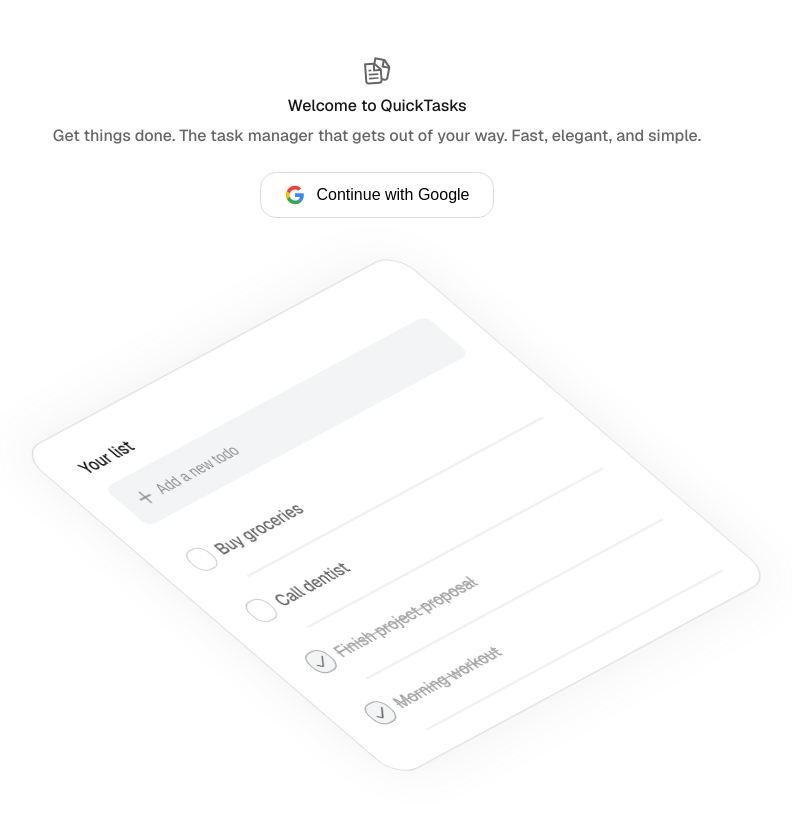
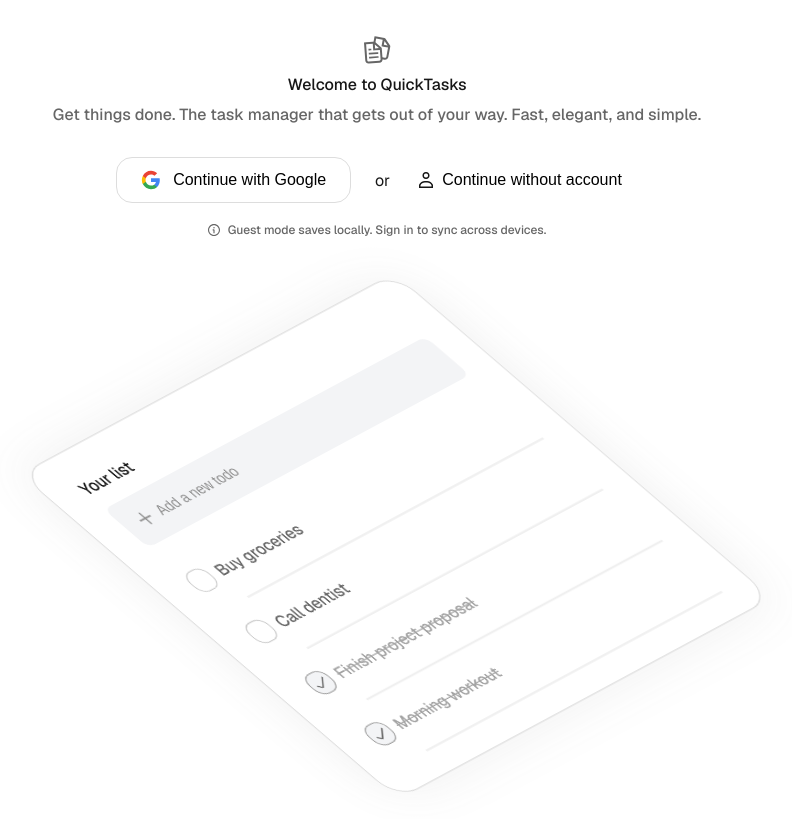
Before and after one commit to San-code1/todo-app, a React (Vite) app: page / in a window 1280 px wide. Shown: the whole page, without its empty margins (263-1055 px from the left). Built offline with nearby package versions, Linux system fonts and the light colour scheme; no server answers.

Commit message:
added guest view

```diff
--- a/src/App.tsx
+++ b/src/App.tsx
@@ -12,46 +12,99 @@
 import Lottie from 'lottie-react'
 import loaderAnimation from './assets/Lottie-logo-dark.json'
 import { LayoutGroup } from 'motion/react'
+import { loadTodosFromStorage, saveTodosToStorage } from './services/localstorage'
+
+type UserMode = 'authenticated' | 'guest' | null
 
 const App = () => {
   const { user, loading: authLoading, signInWithGoogle, signOut } = useAuth()
+  const [userMode, setUserMode] = useState<UserMode>(null)
   const [todos, setTodos] = useState<TodoType[]>([])
   const [filterSelected, setFilterSelected] = useState<FilterValue>(TODO_FILTERS.ALL)
   const [loading, setLoading] = useState(true)
   const [saving, setSaving] = useState(false)
 
-  // Cargar todos cuando el usuario cambia
+  const isGuest = userMode === 'guest'
+  const isAuthenticated = user !== null
+
+  // Detectar cuando el usuario se autentica desde modo guest
   useEffect(() => {
-    if (!user) {
-      setTodos([])
-      setLoading(false)
-      return
+    if (user && userMode === 'guest') {
+      // Usuario se autenticó desde guest mode
+      // Migrar datos de localStorage a Firebase
+      const guestTodos = loadTodosFromStorage()
+
+      if (guestTodos.length > 0) {
+        // Guardar las tareas del guest en Firebase
+        setSaving(true)
+        Promise.all(
+          guestTodos.map(todo => saveTodo(user.uid, todo))
+        )
+          .then(() => {
+            console.log('Guest todos migrated to Firebase')
+            // Limpiar localStorage después de migrar
+            saveTodosToStorage([])
+          })
+          .catch(error => {
+            console.error('Error migrating guest todos:', error)
+          })
+          .finally(() => {
+            setSaving(false)
+          })
       }
 
+      setUserMode('authenticated')
+    } else if (!user && userMode === 'authenticated') {
+      // Usuario cerró sesión
+      setUserMode(null)
+    }
+  }, [user, userMode])
+
+  // Cargar todos según el modo
+  useEffect(() => {
+    if (isAuthenticated && user) {
+      // Modo autenticado - cargar de Firebase
       setLoading(true)
       fetchUserTodos(user.uid)
         .then(setTodos)
         .catch(console.error)
         .finally(() => setLoading(false))
-  }, [user])
+    } else if (isGuest) {
+      // Modo guest - cargar de localStorage
+      const localTodos = loadTodosFromStorage()
+      setTodos(localTodos)
+      setLoading(false)
+    }
+  }, [user, userMode, isAuthenticated, isGuest])
+
+
+  const handleContinueAsGuest = () => {
+    setUserMode('guest')
+  }
 
   const handleRemove = async ({ id }: TodoId): Promise<void> => {
-    if (!user) return
+    if (!user && !isGuest) return
 
     const newTodos = todos.filter((todo) => todo.id !== id)
     setTodos(newTodos)
 
+    if (isGuest) {
+      // Guardar en localStorage
+      saveTodosToStorage(newTodos)
+    } else if (user) {
+      // Guardar en Firebase
       try {
         await deleteTodo(user.uid, id)
       } catch (error) {
         console.error('Error deleting todo:', error)
       }
     }
+  }
 
   const handleCompletedTodo = async (
     { id, completed }: Pick<TodoType, 'id' | 'completed'>
   ): Promise<void> => {
-    if (!user) return
+    if (!user && !isGuest) return
 
     const newTodos = todos.map((todo) => {
       if (todo.id === id) {
@@ -64,6 +117,11 @@
     })
     setTodos(newTodos)
 
+    if (isGuest) {
+      // Guardar en localStorage
+      saveTodosToStorage(newTodos)
+    } else if (user) {
+      // Guardar en Firebase
       const todoToUpdate = newTodos.find(t => t.id === id)
       if (todoToUpdate) {
         setSaving(true)
@@ -76,24 +134,31 @@
         }
       }
     }
+  }
 
   const handleFilterChange = (filter: FilterValue): void => {
     setFilterSelected(filter)
   }
 
   const handleRemoveAllCompleted = async (): Promise<void> => {
-    if (!user) return
+    if (!user && !isGuest) return
 
     const completedTodos = todos.filter(todo => todo.completed)
     const newTodos = todos.filter(todo => !todo.completed)
     setTodos(newTodos)
 
+    if (isGuest) {
+      // Guardar en localStorage
+      saveTodosToStorage(newTodos)
+    } else if (user) {
+      // Guardar en Firebase
       try {
         for (const todo of completedTodos) {
           await deleteTodo(user.uid, todo.id)
         }
       } catch (error) {
         console.error('Error deleting completed todos:', error)
+      }
     }
   }
 
@@ -117,7 +182,7 @@
   })
 
   const handleAddTodo = async ({ title }: TodoTitle): Promise<void> => {
-    if (!user) return
+    if (!user && !isGuest) return
 
     const newTodo: TodoType = {
       id: crypto.randomUUID(),
@@ -125,8 +190,15 @@
       completed: false,
       createdAt: Date.now()
     }
-    setTodos(prevTodos => [newTodo, ...prevTodos])
 
+    const newTodos = [newTodo, ...todos]
+    setTodos(newTodos)
+
+    if (isGuest) {
+      // Guardar en localStorage
+      saveTodosToStorage(newTodos)
+    } else if (user) {
+      // Guardar en Firebase
       setSaving(true)
       try {
         await saveTodo(user.uid, newTodo)
@@ -136,9 +208,10 @@
         setSaving(false)
       }
     }
+  }
 
   const handleUpdateTitle = async ({ id, title }: { id: string, title: string }): Promise<void> => {
-    if (!user) return
+    if (!user && !isGuest) return
 
     const newTodos = todos.map((todo) => {
       if (todo.id === id) {
@@ -148,6 +221,11 @@
     })
     setTodos(newTodos)
 
+    if (isGuest) {
+      // Guardar en localStorage
+      saveTodosToStorage(newTodos)
+    } else if (user) {
+      // Guardar en Firebase
       const todoToUpdate = newTodos.find(t => t.id === id)
       if (todoToUpdate) {
         setSaving(true)
@@ -157,6 +235,7 @@
           console.error('Error updating todo:', error)
         } finally {
           setSaving(false)
+        }
       }
     }
   }
@@ -177,8 +256,11 @@
   }
 
   // Mostrar login si no hay usuario
-  if (!user) {
-    return <Login onSignIn={signInWithGoogle} />
+  if (!user && !isGuest) {
+    return <Login
+      onSignIn={signInWithGoogle}
+      onContinueAsGuest={handleContinueAsGuest}
+    />
   }
 
   // Mostrar loader mientras carga los todos
@@ -202,14 +284,33 @@
       {saving && <span className="saving-indicator">Saving task...</span>}
 
       {/* User info + Sign out */}
+      {isGuest ? (
+        <div className="user-info guest-info">
+          <div className="guest-info-container">
+          <svg height="16" strokeLinejoin="round" viewBox="0 0 16 16" width="16">
+            <path fillRule="evenodd" clipRule="evenodd" d="M7.75 0C5.95507 0 4.5 1.45507 4.5 3.25V3.75C4.5 5.54493 5.95507 7 7.75 7H8.25C10.0449 7 11.5 5.54493 11.5 3.75V3.25C11.5 1.45507 10.0449 0 8.25 0H7.75ZM6 3.25C6 2.2835 6.7835 1.5 7.75 1.5H8.25C9.2165 1.5 10 2.2835 10 3.25V3.75C10 4.7165 9.2165 5.5 8.25 5.5H7.75C6.7835 5.5 6 4.7165 6 3.75V3.25ZM2.5 14.5V13.1709C3.31958 11.5377 4.99308 10.5 6.82945 10.5H9.17055C11.0069 10.5 12.6804 11.5377 13.5 13.1709V14.5H2.5ZM6.82945 9C4.35483 9 2.10604 10.4388 1.06903 12.6857L1 12.8353V13V15.25V16H1.75H14.25H15V15.25V13V12.8353L14.931 12.6857C13.894 10.4388 11.6452 9 9.17055 9H6.82945Z" fill="#171717" />
+          </svg>
+          <span className="guest-badge"> Guest Mode</span>
+          </div>
+          <button onClick={signInWithGoogle} className="sign-in-button">
+            <svg viewBox="0 0 24 24" width="16" height="16">
+              <path fill="#4285F4" d="M22.56 12.25c0-.78-.07-1.53-.2-2.25H12v4.26h5.92c-.26 1.37-1.04 2.53-2.21 3.31v2.77h3.57c2.08-1.92 3.28-4.74 3.28-8.09z"/>
+              <path fill="#34A853" d="M12 23c2.97 0 5.46-.98 7.28-2.66l-3.57-2.77c-.98.66-2.23 1.06-3.71 1.06-2.86 0-5.29-1.93-6.16-4.53H2.18v2.84C3.99 20.53 7.7 23 12 23z"/>
+              <path fill="#FBBC05" d="M5.84 14.09c-.22-.66-.35-1.36-.35-2.09s.13-1.43.35-2.09V7.07H2.18C1.43 8.55 1 10.22 1 12s.43 3.45 1.18 4.93l2.85-2.22.81-.62z"/>
+              <path fill="#EA4335" d="M12 5.38c1.62 0 3.06.56 4.21 1.64l3.15-3.15C17.45 2.09 14.97 1 12 1 7.7 1 3.99 3.47 2.18 7.07l3.66 2.84c.87-2.6 3.3-4.53 6.16-4.53z"/>
+            </svg>
+            Sign in to sync
+          </button>
+        </div>
+      ) : (
         <div className="user-info">
           <img
-          src={user.photoURL || ''}
-          alt={user.displayName || 'User'}
+            src={user?.photoURL || ''}
+            alt={user?.displayName || 'User'}
             className="user-avatar"
             referrerPolicy="no-referrer"
           />
-        <span className="user-name">{user.displayName}</span>
+          <span className="user-name">{user?.displayName}</span>
           <button onClick={signOut} className="sign-out-button">
             Log Out
             <svg height="16" strokeLinejoin="round" viewBox="0 0 16 16" width="16">
@@ -217,6 +318,7 @@
             </svg>
           </button>
         </div>
+      )}
 
       <Header onAddTodo={handleAddTodo} />
       <Toolbar
--- a/src/components/Login.css
+++ b/src/components/Login.css
@@ -12,10 +12,19 @@
   font-weight: 500;
 }
 
-.login-container p {
+.login-description {
+  margin-bottom: 8px;
   color: #666;
-  margin-bottom: 16px;
   text-align: center;
+}
+
+.login-buttons {
+  margin-top: 12px;
+  display: flex;
+  flex-direction: row;
+  gap: 12px;
+  justify-content: center;
+  align-items: center;
 }
 
 .google-button {
@@ -32,10 +41,47 @@
   transition: background 0.2s;
   border-radius: 16px;
   corner-shape: squircle;
+  margin-right: 12px;
 }
 
 .google-button:hover {
   background: #f5f5f5;
+}
+
+.guest-button {
+  display: flex;
+  align-items: center;
+  gap: 8px;
+  padding: 16px 16px 16px 16px;
+  border: 0px solid #ddd;
+  border-radius: 8px;
+  background: white;
+  font-size: 1rem;
+  font-weight: 500;
+  cursor: pointer;
+  transition: background 0.2s;
+  border-radius: 16px;
+  corner-shape: squircle;
+}
+
+.guest-button:hover {
+  background: #f5f5f5;
+}
+
+.guest-note-container {
+  display: flex;
+  flex-direction: row;
+  align-items: center;
+  justify-content: center;
+  gap: 8px;
+  margin-top: 8px;
+  padding: 0 16px;
+}
+
+.guest-note {
+  font-size: 0.75rem;
+  font-weight: 500;
+  color: #666;
 }
 
 .preview-container {
@@ -71,4 +117,8 @@
     margin-top: 1rem;
     scale: 1.1;
   }
+
+  .login-buttons {
+    flex-direction: column;
+  }
 }
--- a/src/components/Login.tsx
+++ b/src/components/Login.tsx
@@ -14,9 +14,10 @@
 
 interface Props {
   onSignIn: () => void
+  onContinueAsGuest: () => void
 }
 
-export const Login: React.FC<Props> = ({ onSignIn }) => {
+export const Login: React.FC<Props> = ({ onSignIn, onContinueAsGuest }) => {
   return (
     <div className="login-container">
       <svg width="32" height="32" viewBox="0 0 24 24" fill="none" xmlns="http://www.w3.org/2000/svg">
@@ -25,7 +26,8 @@
         <path fillRule="evenodd" clipRule="evenodd" d="M16.1796 18.899L15.6751 11.9172L15.5968 10.8342C15.5777 10.5697 15.4543 10.3236 15.2537 10.1501L10.5328 6.0655C10.3323 5.89196 10.071 5.80522 9.80648 5.82433L8.72351 5.90259L3.73652 6.26298L2.24042 6.37109L2.34853 7.86719L3.21346 19.836C3.31298 21.2131 4.51003 22.2488 5.88715 22.1493L13.8663 21.5727C15.2435 21.4731 16.2792 20.2761 16.1796 18.899ZM14.6835 19.0071L14.179 12.0253L10.6881 12.2776L9.19201 12.3857L9.0839 10.8896L8.83163 7.39869L3.84463 7.75908L4.70956 19.7279C4.74937 20.2787 5.22819 20.693 5.77904 20.6532L13.7582 20.0766C14.3091 20.0368 14.7234 19.558 14.6835 19.0071ZM10.58 10.7815L10.3725 7.91028L13.4512 10.574L10.58 10.7815ZM6.22141 11.0971L5.59803 11.1421L5.68813 12.3889L6.3115 12.3438L7.17924 12.2811L7.80262 12.2361L7.71252 10.9893L7.08914 11.0344L6.22141 11.0971ZM5.81422 14.1337L6.43759 14.0886L12.2923 13.6656L12.9157 13.6205L13.0058 14.8673L12.3824 14.9123L6.52769 15.3354L5.90432 15.3804L5.81422 14.1337ZM6.65383 17.0808L6.03045 17.1259L6.12055 18.3726L6.74392 18.3276L12.5987 17.9045L13.222 17.8594L13.1319 16.6127L12.5086 16.6577L6.65383 17.0808Z" fill="#666"/>
       </svg>
       <h1 className="login-title">Welcome to QuickTasks</h1>
-      <p>Get things done. The task manager that gets out of your way. Fast, elegant, and simple.</p>
+      <p className="login-description">Get things done. The task manager that gets out of your way. Fast, elegant, and simple.</p>
+      <div className="login-buttons">
         <button onClick={onSignIn} className="google-button">
           <svg viewBox="0 0 24 24" width="20" height="20">
             <path fill="#4285F4" d="M22.56 12.25c0-.78-.07-1.53-.2-2.25H12v4.26h5.92c-.26 1.37-1.04 2.53-2.21 3.31v2.77h3.57c2.08-1.92 3.28-4.74 3.28-8.09z"/>
@@ -35,6 +37,22 @@
           </svg>
           Continue with Google
         </button>
+        <span>or</span>
+        <button onClick={onContinueAsGuest} className="guest-button">
+          <svg height="16" strokeLinejoin="round" viewBox="0 0 16 16" width="16">
+            <path fillRule="evenodd" clipRule="evenodd" d="M7.75 0C5.95507 0 4.5 1.45507 4.5 3.25V3.75C4.5 5.54493 5.95507 7 7.75 7H8.25C10.0449 7 11.5 5.54493 11.5 3.75V3.25C11.5 1.45507 10.0449 0 8.25 0H7.75ZM6 3.25C6 2.2835 6.7835 1.5 7.75 1.5H8.25C9.2165 1.5 10 2.2835 10 3.25V3.75C10 4.7165 9.2165 5.5 8.25 5.5H7.75C6.7835 5.5 6 4.7165 6 3.75V3.25ZM2.5 14.5V13.1709C3.31958 11.5377 4.99308 10.5 6.82945 10.5H9.17055C11.0069 10.5 12.6804 11.5377 13.5 13.1709V14.5H2.5ZM6.82945 9C4.35483 9 2.10604 10.4388 1.06903 12.6857L1 12.8353V13V15.25V16H1.75H14.25H15V15.25V13V12.8353L14.931 12.6857C13.894 10.4388 11.6452 9 9.17055 9H6.82945Z" fill="#171717" />
+          </svg>
+          Continue without account
+        </button>
+      </div>
+      <div className="guest-note-container">
+        <svg height="12" strokeLinejoin="round" viewBox="0 0 16 16" width="12">
+          <path fillRule="evenodd" clipRule="evenodd" d="M8 14.5C11.5899 14.5 14.5 11.5899 14.5 8C14.5 4.41015 11.5899 1.5 8 1.5C4.41015 1.5 1.5 4.41015 1.5 8C1.5 11.5899 4.41015 14.5 8 14.5ZM8 16C12.4183 16 16 12.4183 16 8C16 3.58172 12.4183 0 8 0C3.58172 0 0 3.58172 0 8C0 12.4183 3.58172 16 8 16ZM6.25 7H7H7.74999C8.30227 7 8.74999 7.44772 8.74999 8V11.5V12.25H7.24999V11.5V8.5H7H6.25V7ZM8 6C8.55229 6 9 5.55228 9 5C9 4.44772 8.55229 4 8 4C7.44772 4 7 4.44772 7 5C7 5.55228 7.44772 6 8 6Z" fill="#666" />
+        </svg>
+        <p className="guest-note">
+          Guest mode saves locally. Sign in to sync across devices.
+        </p>
+      </div>
 
       <div className="preview-container">
         <motion.div className="app-mockup"
--- /dev/null
+++ b/src/services/localstorage.ts
@@ -0,0 +1,25 @@
+import { type Todo } from '../types'
+
+const STORAGE_KEY = 'quicktasks_todos'
+
+export const loadTodosFromStorage = (): Todo[] => {
+  try {
+    const stored = localStorage.getItem(STORAGE_KEY)
+    return stored ? JSON.parse(stored) : []
+  } catch (error) {
+    console.error('Error loading from localStorage:', error)
+    return []
+  }
+}
+
+export const saveTodosToStorage = (todos: Todo[]): void => {
+  try {
+    localStorage.setItem(STORAGE_KEY, JSON.stringify(todos))
+  } catch (error) {
+    console.error('Error saving to localStorage:', error)
+  }
+}
+
+export const clearStoredTodos = (): void => {
+  localStorage.removeItem(STORAGE_KEY)
+}
```
Also changed, not shown: src/App.css (+42 -0 lines). Lines whose indentation alone changed are shown as unchanged.
